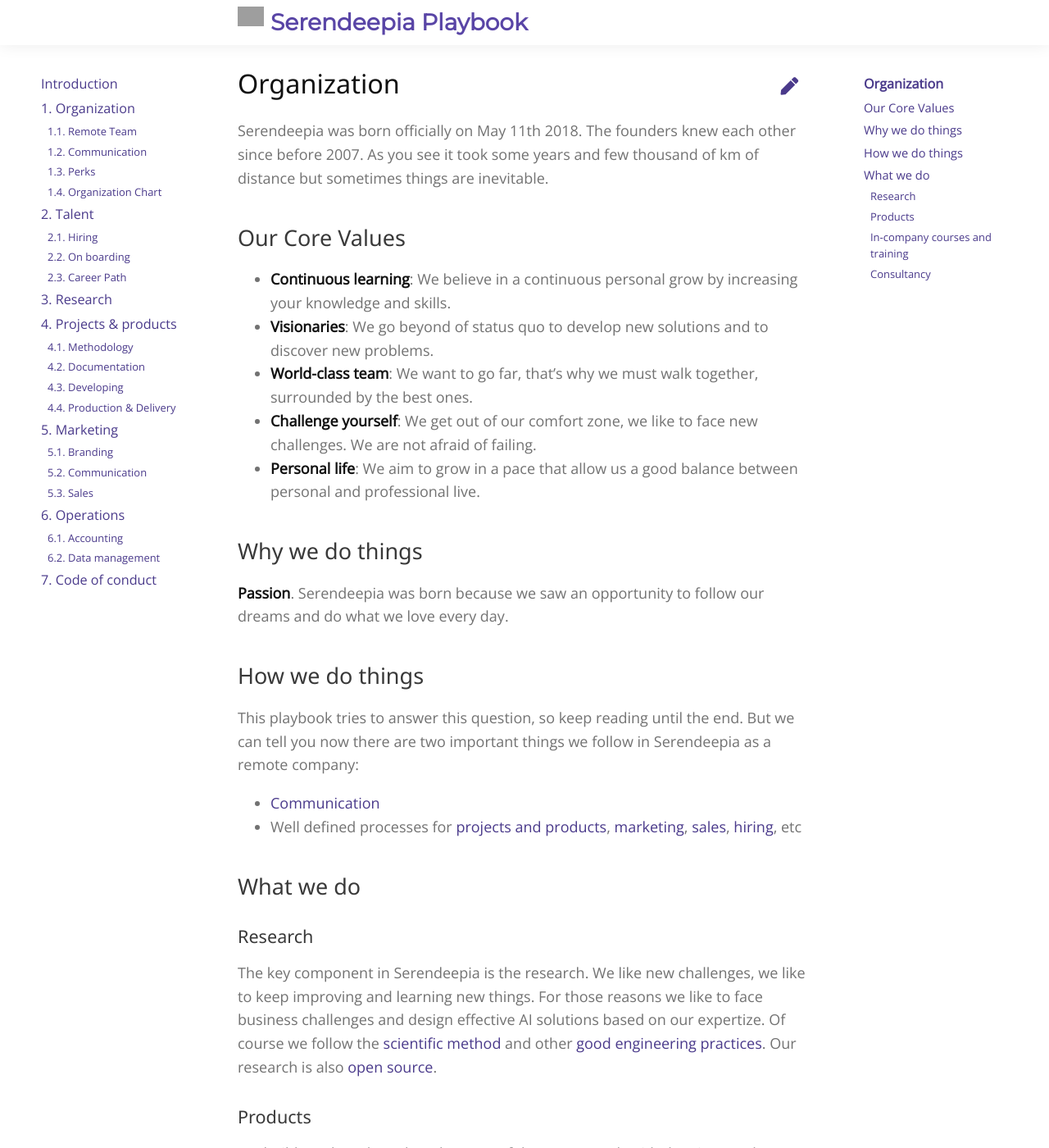
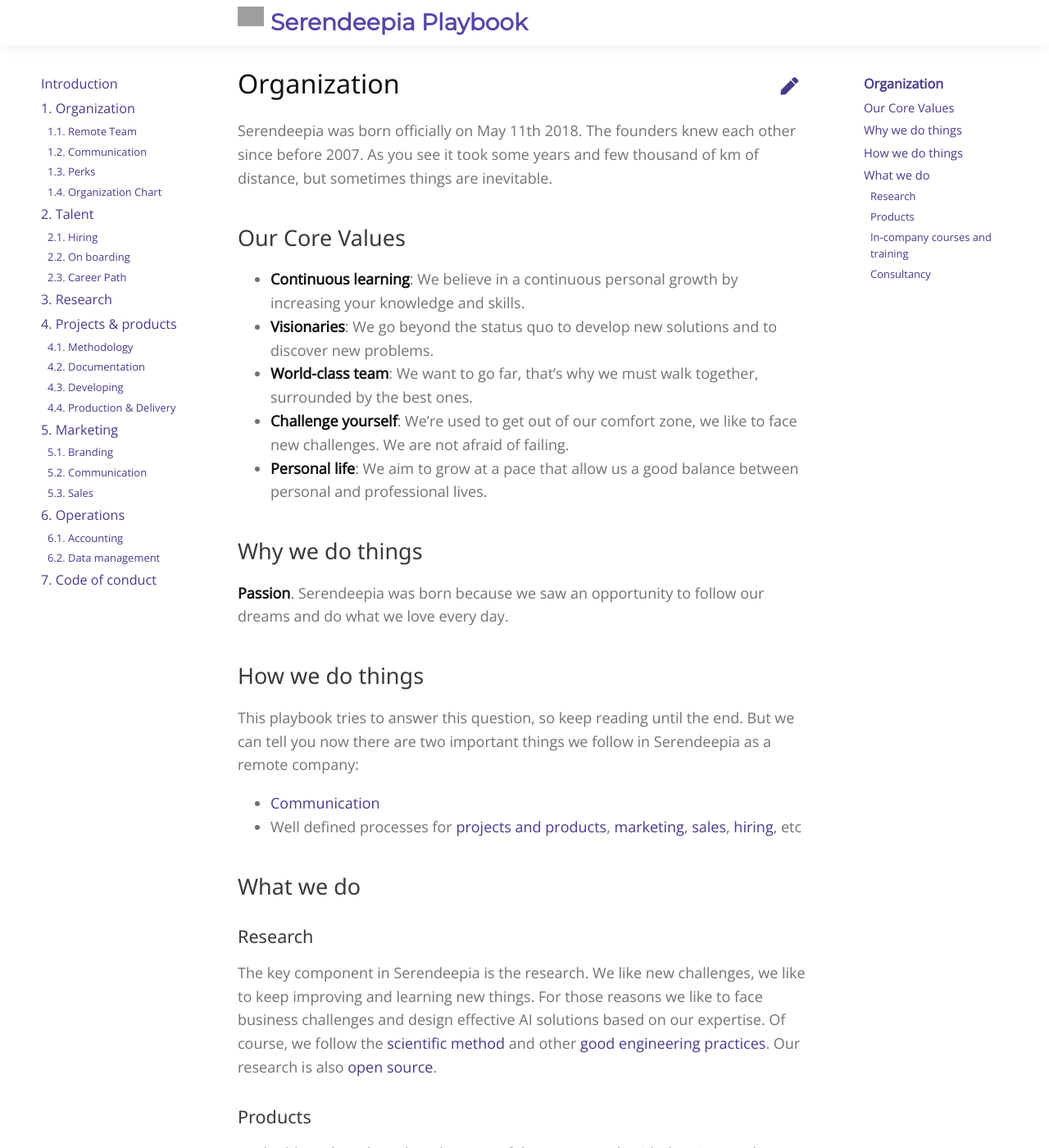
Before and after one commit to serendeepia/playbook, a Jekyll site: the page built from _docs/1_0_organization.md, in a window 1280 px wide and 1400 px high. Shown: the whole window at 82% size. Built offline with Jekyll 4.4.1, drawn with Linux system fonts in a browser that asks for light colours; nearby versions of some CDN libraries; comment, search, counter and statistics services are not loaded; some of the changed text lies outside the part shown; grey boxes are pictures that could not be loaded.

Commit message:
Update 1_0_organization.md

```diff
--- a/_docs/1_0_organization.md
+++ b/_docs/1_0_organization.md
@@ -4,15 +4,15 @@ index: 1.0
 title: Organization
 ---
 
-Serendeepia was born officially on May 11th 2018. The founders knew each other since before 2007. As you see it took some years and few thousand of km of distance but sometimes things are inevitable.
+Serendeepia was born officially on May 11th 2018. The founders knew each other since before 2007. As you see it took some years and few thousand of km of distance, but sometimes things are inevitable.
 
 ## Our Core Values
 
-* __Continuous learning__: We believe in a continuous personal grow by increasing your knowledge and skills.
-* __Visionaries__: We go beyond of status quo to develop new solutions and to discover new problems.
+* __Continuous learning__: We believe in a continuous personal growth by increasing your knowledge and skills.
+* __Visionaries__: We go beyond the status quo to develop new solutions and to discover new problems.
 * __World-class team__: We want to go far, that's why we must walk together, surrounded by the best ones.
-* __Challenge yourself__: We get out of our comfort zone, we like to face new challenges. We are not afraid of failing.
-* __Personal life__: We aim to grow in a pace that allow us a good balance between personal and professional live.
+* __Challenge yourself__: We're used to get out of our comfort zone, we like to face new challenges. We are not afraid of failing.
+* __Personal life__: We aim to grow at a pace that allow us a good balance between personal and professional lives.
 
 ## Why we do things
 
@@ -28,7 +28,7 @@ This playbook tries to answer this question, so keep reading until the end. But
 
 ### Research
 
-The key component in Serendeepia is the research. We like new challenges, we like to keep improving and learning new things. For those reasons we like to face business challenges and design effective AI solutions based on our expertize. Of course we follow the [scientific method](3-0-research#scientific-method) and other [good engineering practices](/3-0-research). Our research is also [open source]((/3-0-research#open-source)).
+The key component in Serendeepia is the research. We like new challenges, we like to keep improving and learning new things. For those reasons we like to face business challenges and design effective AI solutions based on our expertise. Of course, we follow the [scientific method](3-0-research#scientific-method) and other [good engineering practices](/3-0-research). Our research is also [open source]((/3-0-research#open-source)).
 
 ### Products
 
```
Also changed, not shown: other parts of _docs/1_0_organization.md (+1 -1 lines).
